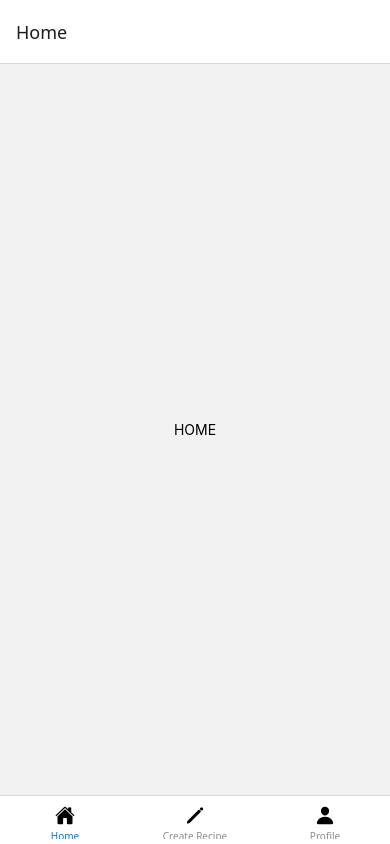
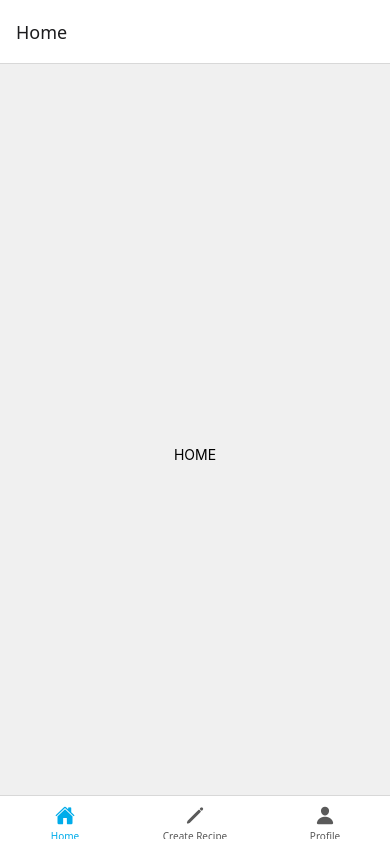
Before and after one commit to olanordrum/myRecipes-app, a React Native app: screen /Home in a window 390 px wide. Built offline with nearby package versions, Linux system fonts and the light colour scheme.

Commit message:
Setup basic theme, and use theme in existing elements

```diff
--- a/App.js
+++ b/App.js
@@ -1,6 +1,7 @@
 import { NavigationContainer } from "@react-navigation/native";
 import { createBottomTabNavigator } from "@react-navigation/bottom-tabs";
 import Ionicons from '@expo/vector-icons/Ionicons';
+import { colors } from "./theme/colors"
 
 
 import Home from './screens/Home';
@@ -12,21 +13,27 @@ const Tab = createBottomTabNavigator();
 export default function App() {
   return (
     <NavigationContainer>
-      <Tab.Navigator>
+      <Tab.Navigator
+        screenOptions={{
+          tabBarActiveTintColor: colors.primary,
+          tabBarInactiveTintColor: colors.textSecondary,
+          tabBarStyle: { position: 'absolute' },
+        }}
+      >
         <Tab.Screen
           name="Home"
           component={Home}
-          options={{ title: 'Home', tabBarIcon: () => <Ionicons name="home" size={20} />, tabBarAccessibilityLabel: 'Homescreen tab' }}
+          options={{ title: 'Home', tabBarIcon: ({ color }) => <Ionicons name="home" size={20} color={color} />, tabBarAccessibilityLabel: 'Homescreen tab' }}
         />
         <Tab.Screen
           name="Create recipe"
           component={CreateRecipe}
-          options={{ title: 'Create Recipe', tabBarIcon: () => <Ionicons name="pencil" size={20} />, tabBarAccessibilityLabel: 'Create recipe tab' }}
+          options={{ title: 'Create Recipe', tabBarIcon: ({ color }) => <Ionicons name="pencil" size={20} color={color} />, tabBarAccessibilityLabel: 'Create recipe tab' }}
         />
         <Tab.Screen
           name="Profile"
           component={Profile}
-          options={{ title: 'Profile', tabBarIcon: () => <Ionicons name="person" size={20} />, tabBarAccessibilityLabel: 'Profile tab' }}
+          options={{ title: 'Profile', tabBarIcon: ({ color }) => <Ionicons name="person" size={20} color={color} />, tabBarAccessibilityLabel: 'Profile tab' }}
         />
       </Tab.Navigator>
     </NavigationContainer>
--- a/screens/CreateRecipe.js
+++ b/screens/CreateRecipe.js
@@ -1,4 +1,5 @@
 import { View, Text, StyleSheet } from 'react-native';
+import { colors } from "../theme/colors"
 
 
 export default function CreateRecipe() {
@@ -16,5 +17,6 @@ const styles = StyleSheet.create({
         flex: 1,
         alignItems: 'center',
         justifyContent: 'center',
+        backgroundColor: colors.background
     }
 })
--- a/screens/Home.js
+++ b/screens/Home.js
@@ -1,4 +1,5 @@
 import { View, Text, StyleSheet } from 'react-native';
+import { colors } from "../theme/colors"
 
 
 export default function Home() {
@@ -16,5 +17,6 @@ const styles = StyleSheet.create({
         flex: 1,
         alignItems: 'center',
         justifyContent: 'center',
+        backgroundColor: colors.background
     }
 })
--- a/screens/Profile.js
+++ b/screens/Profile.js
@@ -1,4 +1,5 @@
 import { View, Text, StyleSheet } from 'react-native';
+import { colors } from "../theme/colors"
 
 
 export default function Profile() {
@@ -16,5 +17,6 @@ const styles = StyleSheet.create({
         flex: 1,
         alignItems: 'center',
         justifyContent: 'center',
+        backgroundColor: colors.background
     }
 })
--- /dev/null
+++ b/theme/colors.js
@@ -0,0 +1,12 @@
+export const colors = {
+    background: "#F0F0F0",
+    surface: "#D9D9D9",
+
+    primary: "#00ACEA",
+    primaryText: "#FFFFFF",
+
+    text: "#1A1A1A",
+    textSecondary: "#5a5a5a",
+
+    border: "#E0E0E0",
+}
```
